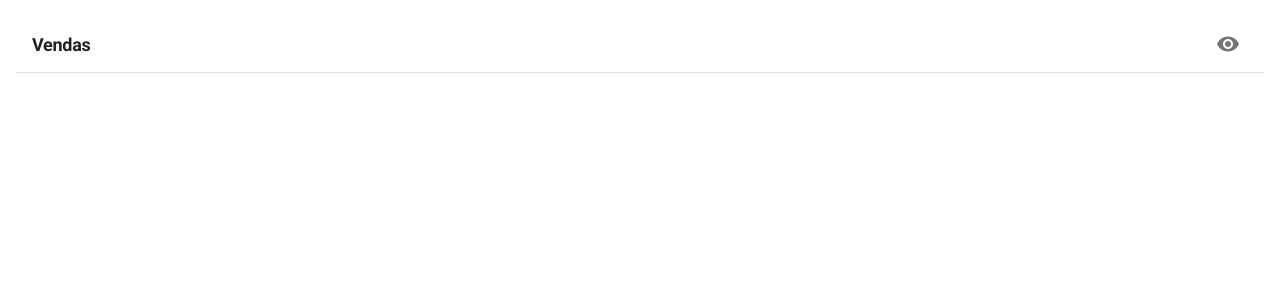
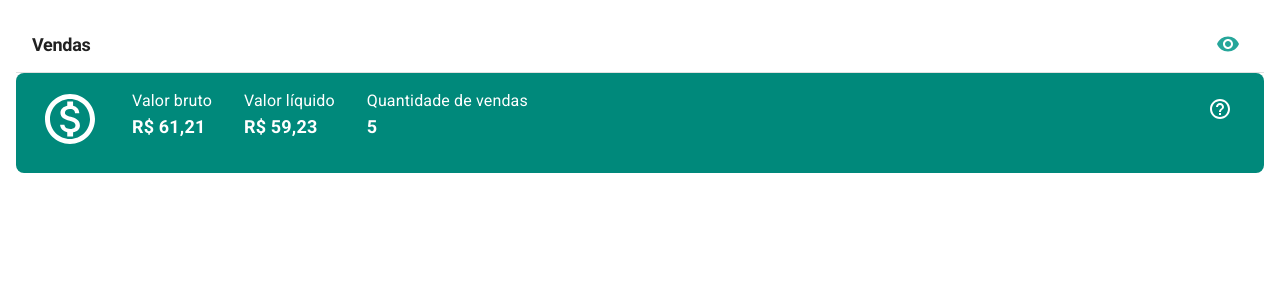
Before and after one commit to Gabrielg2d2/sales, a React (Create React App) app: page / in a window 1280 px wide. Shown: the top 300 px of the page. Built offline with nearby package versions, Linux system fonts and the light colour scheme; no server answers.

Commit message:
style: 💄 HeaderPage

```diff
--- a/src/components/HeaderPage/index.tsx
+++ b/src/components/HeaderPage/index.tsx
@@ -1,5 +1,6 @@
 import { Stack, Typography, IconButton } from '@mui/material'
 import RemoveRedEyeIcon from '@mui/icons-material/RemoveRedEye'
+import { globalColors } from 'global/styles/colors'
 
 type HeaderPageProps = {
   title: string
@@ -18,7 +19,11 @@ export function HeaderPage({ title }: HeaderPageProps) {
       <Typography variant="h1" fontWeight="bold" fontSize={18}>
         {title}
       </Typography>
-      <IconButton>
+      <IconButton
+        sx={{
+          color: globalColors.green[400]
+        }}
+      >
         <RemoveRedEyeIcon />
       </IconButton>
     </Stack>
--- /dev/null
+++ b/src/components/InformationSectionSales/index.tsx
@@ -0,0 +1,61 @@
+import { IconButton, Stack, Typography } from '@mui/material'
+import MonetizationOnOutlinedIcon from '@mui/icons-material/MonetizationOnOutlined'
+import HelpOutlineIcon from '@mui/icons-material/HelpOutline'
+import { globalColors } from 'global/styles/colors'
+
+export function InformationSectionSales() {
+  return (
+    <Stack
+      direction="row"
+      alignItems="flex-start"
+      minHeight={100}
+      p={{ xs: '8px 16px 8px', sm: '16px 24px 16px' }}
+      borderRadius={2}
+      bgcolor={globalColors.green[600]}
+      color={globalColors.white[50]}
+    >
+      <MonetizationOnOutlinedIcon
+        sx={{
+          fontSize: { xs: 0, sm: 60 }
+        }}
+      />
+      <Stack
+        direction="row"
+        alignItems="flex-start"
+        spacing={4}
+        ml={{ xs: 2, sm: 4 }}
+      >
+        <Stack>
+          <Typography>Valor bruto</Typography>
+          <Typography fontWeight="700" fontSize={18} noWrap>
+            R$ 61,21
+          </Typography>
+        </Stack>
+
+        <Stack>
+          <Typography>Valor líquido</Typography>
+          <Typography fontWeight="700" fontSize={18} noWrap>
+            R$ 59,23
+          </Typography>
+        </Stack>
+
+        <Stack>
+          <Typography>Quantidade de vendas</Typography>
+          <Typography fontWeight="700" fontSize={18}>
+            5
+          </Typography>
+        </Stack>
+      </Stack>
+
+      <IconButton
+        sx={{
+          marginLeft: 'auto',
+          marginTop: { xs: 'auto', sm: 0 },
+          color: globalColors.white[50]
+        }}
+      >
+        <HelpOutlineIcon />
+      </IconButton>
+    </Stack>
+  )
+}
--- /dev/null
+++ b/src/components/TableSales/index.tsx
@@ -0,0 +1,7 @@
+export function TableSales() {
+  return (
+    <div>
+      <h1>TableSales</h1>
+    </div>
+  )
+}
--- /dev/null
+++ b/src/components/index.ts
@@ -0,0 +1,3 @@
+export * from './HeaderPage'
+export * from './InformationSectionSales'
+export * from './TableSales'
--- a/src/global/styles/colors/index.ts
+++ b/src/global/styles/colors/index.ts
@@ -2,8 +2,7 @@ export const globalColors = {
   green: {
     200: '#80cbc4',
     400: '#26a69a',
-    600: '#00897b',
-    900: '#004d40'
+    600: '#00897b'
   },
 
   blue: {
--- a/src/templates/Sales/index.tsx
+++ b/src/templates/Sales/index.tsx
@@ -1,7 +1,7 @@
 import { useEffect } from 'react'
 import { SalesMain } from 'data-layer/sales/main'
-import { HeaderPage } from 'components/HeaderPage'
 import { Box } from '@mui/material'
+import { HeaderPage, InformationSectionSales } from 'components'
 
 export function SalesTemplate() {
   useEffect(() => {
@@ -15,6 +15,9 @@ export function SalesTemplate() {
   return (
     <Box height="100vh" bgcolor="#fff" p={2}>
       <HeaderPage title="Vendas" />
+      <section>
+        <InformationSectionSales />
+      </section>
     </Box>
   )
 }
```
